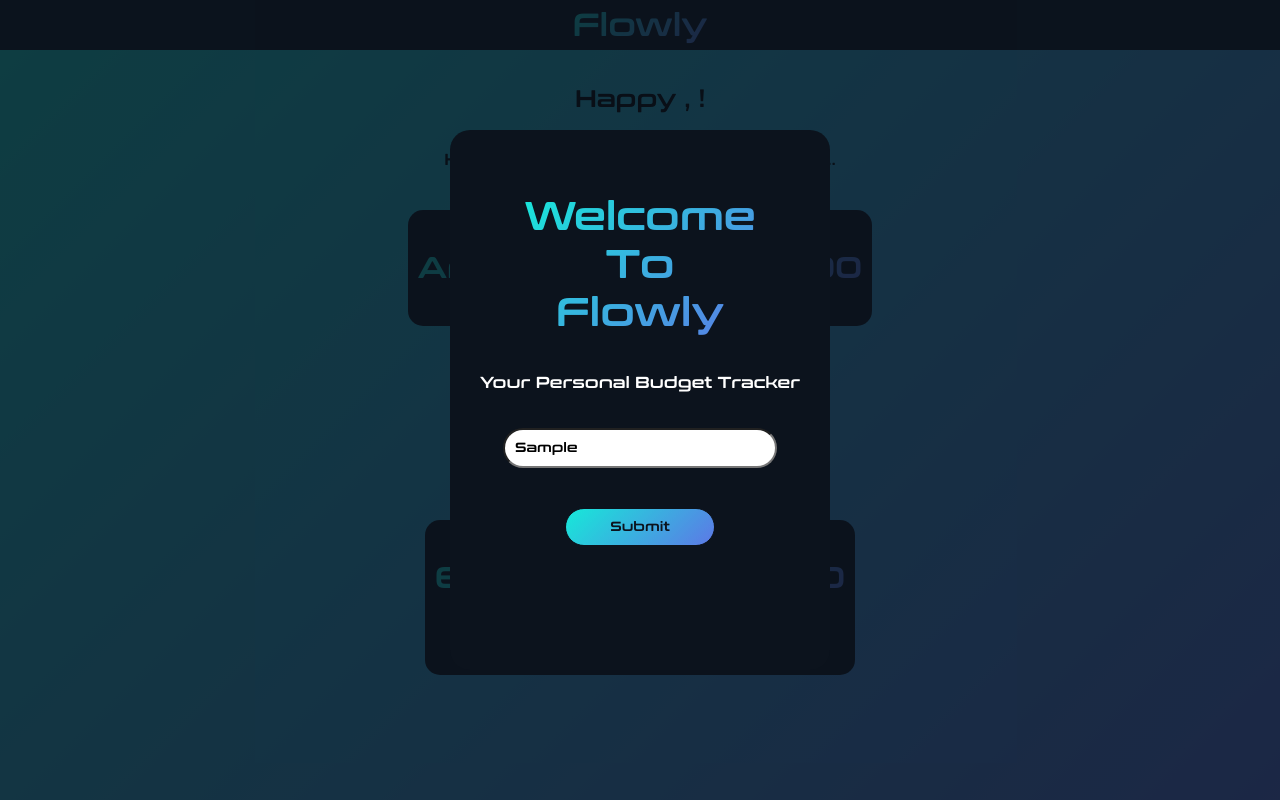
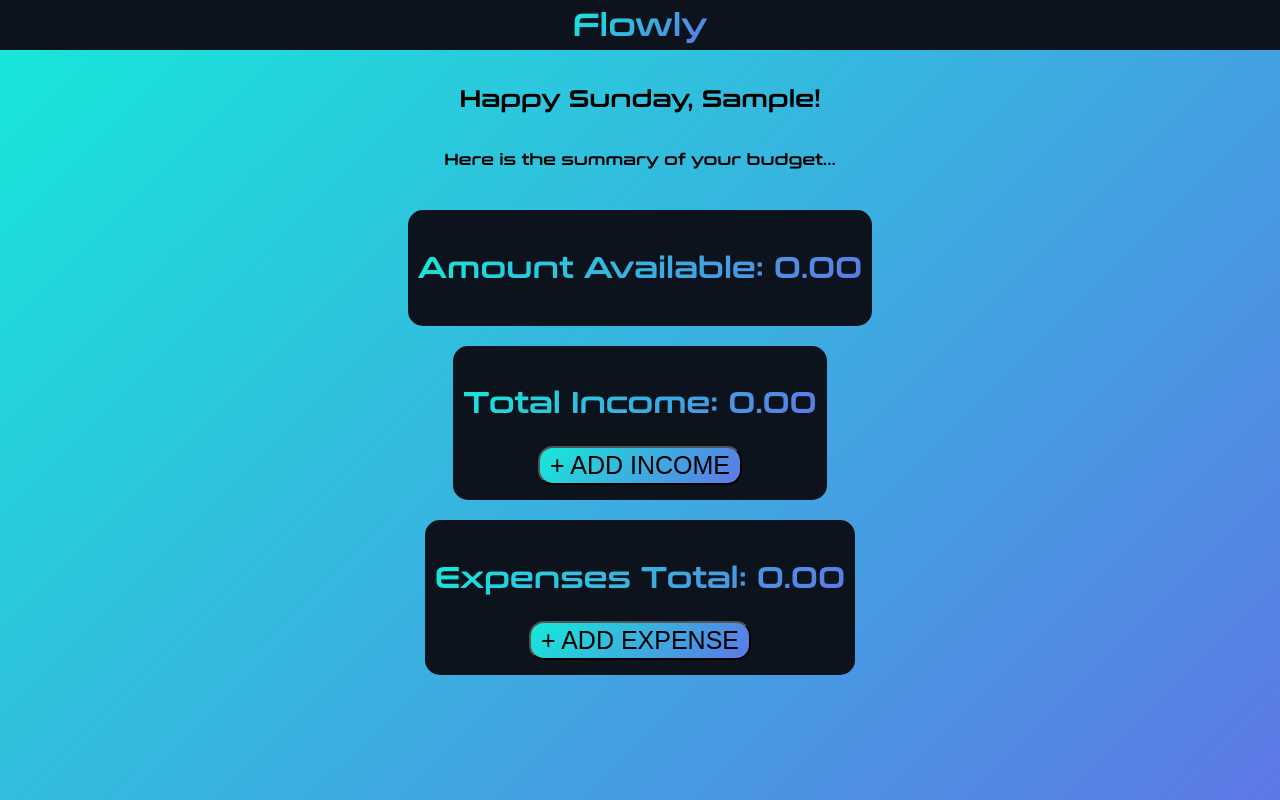
Before and after one commit to zgcamarillo/Flowly-Budget-Tracker, a plain HTML site: page index.html in a window 1280 px wide. Both pictures are taken after typing "Sample" into the empty fields and a click on the button "Submit". Drawn offline with Linux system fonts and the light colour scheme.

Commit message:
adding date plus name entry input in js

```diff
--- a/CSS/flowly.scss
+++ b/CSS/flowly.scss
@@ -54,6 +54,7 @@ header h1 {
     width: 100%;
     height: 100%;
     color: white;
+    display: "none";
 }
 .popup-content {
     background-color: $header-color;
--- a/flowly.js
+++ b/flowly.js
@@ -26,7 +26,7 @@ class Budget {
 
 //utility- helper functions
 function capitalize(text) {
-    return text.charAt(0).toUpperCase + text.slice(1);
+    return text.charAt(0).toUpperCase() + text.slice(1);
     //charAt(0) -grabbing character at said index.
 }
 
@@ -41,7 +41,7 @@ document.addEventListener("DOMContentLoaded", () => {
     const budget = new Budget();
 
     //POPUP variables
-    const welcomePopup = document.querySelector("welcome-popup");
+    const welcomePopup = document.querySelector("#welcome-popup");
     const nameInput = document.querySelector("#name-input");
     const nameSubmitButton = document.querySelector("#name-submit");
     const userNameSpan = document.querySelector("#user-name");
@@ -58,6 +58,34 @@ document.addEventListener("DOMContentLoaded", () => {
     const addExpenseBtn = document.querySelector("add-expense-btn");
     const addExpenseContaiiner = document.querySelector("add-expense-container");
     const submitExpenseBtn = document.querySelector("submit-expense-btn");
-    const expenseInputAmount = document
+    const expenseInputAmount = document.querySelector("#expense-input-amount");
+    const totalExpensesSpan = document.querySelector("#expenseTotal");
+
+    //budget total
+    const amountAvailableSpan = document.querySelector("#amount-available");
+
+    //show date
+    const days =["Sunday", "Monday", "Tuesday", "Wednesday", "Thursday", "Friday", "Saturday"]
+    todaysDateSpan.textContent = days[new Date().getDay()];
+        //date- built in object
+        //new Date creates an object with the current date
+        //getDay an object that returns the number index of the day of the week
+
+    //taking users name and putting it in the main
+    nameSubmitButton.addEventListener("click", () => {
+        const nameEntry = nameInput.value.trim();
+        //trim()-remove spaces around
+
+        if(!nameEntry) { //if NOT name entry
+            alert("Please enter your name!");
+            return;
+        }
+        //replace name into main- use capitalize function
+        userNameSpan.textContent = capitalize(nameEntry);
+        welcomePopup.style.display = "none";
+    });
+
+
+
 
 })
```
Also changed, not shown: CSS/flowly.css, 1 other file.
